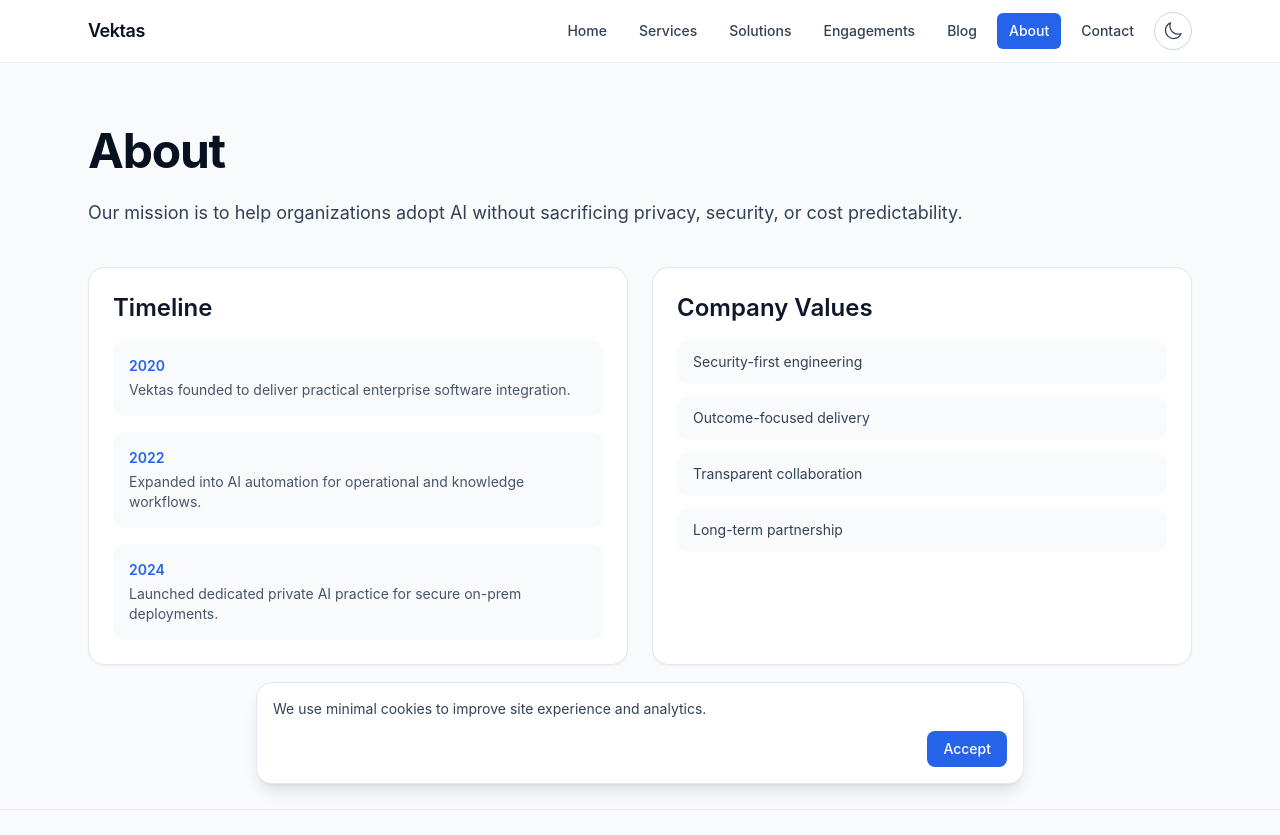
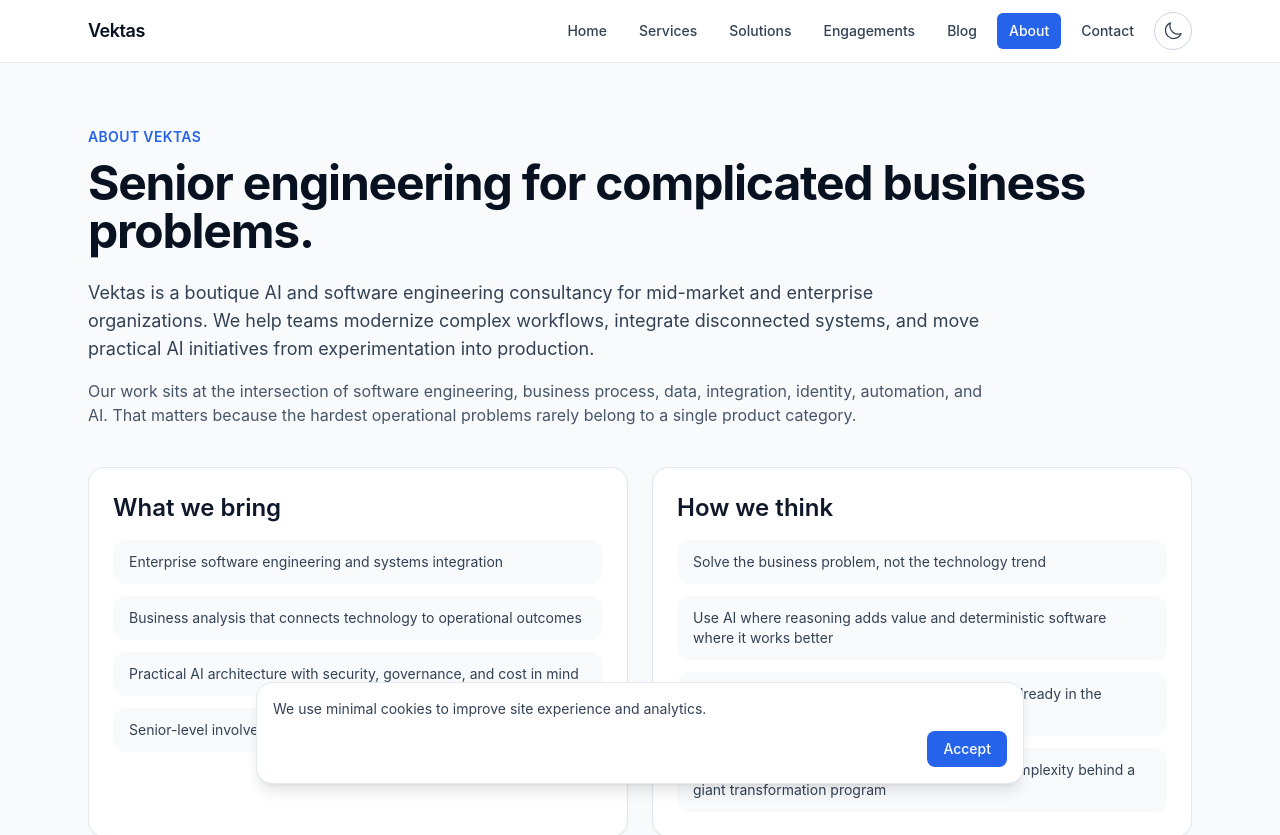
Before and after one commit to msmonroe/vektas_rebuild, a React (Vite) app: page /about in a window 1280 px wide. Shown: the top 835 px of the page. Built offline with nearby package versions, Linux system fonts and the light colour scheme.

Commit message:
Rewrite about page for senior enterprise positioning

```diff
--- a/src/pages/AboutPage.tsx
+++ b/src/pages/AboutPage.tsx
@@ -1,47 +1,51 @@
 import { ScrollReveal } from '../components/ScrollReveal'
 
-const timeline = [
-  { year: '2020', item: 'Vektas founded to deliver practical enterprise software integration.' },
-  { year: '2022', item: 'Expanded into AI automation for operational and knowledge workflows.' },
-  { year: '2024', item: 'Launched dedicated private AI practice for secure on-prem deployments.' },
+const strengths = [
+  'Enterprise software engineering and systems integration',
+  'Business analysis that connects technology to operational outcomes',
+  'Practical AI architecture with security, governance, and cost in mind',
+  'Senior-level involvement from discovery through delivery',
 ]
 
-const values = [
-  'Security-first engineering',
-  'Outcome-focused delivery',
-  'Transparent collaboration',
-  'Long-term partnership',
+const principles = [
+  'Solve the business problem, not the technology trend',
+  'Use AI where reasoning adds value and deterministic software where it works better',
+  'Design for the systems, constraints, and people already in the organization',
+  'Deliver in measurable stages instead of hiding complexity behind a giant transformation program',
 ]
 
 export function AboutPage() {
   return (
     <section className="mx-auto max-w-6xl px-4 py-16 sm:px-6" aria-labelledby="about-heading">
-      <h1 id="about-heading" className="text-4xl font-bold tracking-tight text-[#07111F] dark:text-white sm:text-5xl">
-        About
+      <p className="text-sm font-semibold uppercase tracking-wide text-blue-600">About Vektas</p>
+      <h1 id="about-heading" className="mt-3 text-4xl font-bold tracking-tight text-[#07111F] dark:text-white sm:text-5xl">
+        Senior engineering for complicated business problems.
       </h1>
       <p className="mt-6 max-w-4xl text-lg text-slate-700 dark:text-slate-200">
-        Our mission is to help organizations adopt AI without sacrificing privacy, security, or cost predictability.
+        Vektas is a boutique AI and software engineering consultancy for mid-market and enterprise organizations. We help teams modernize complex workflows, integrate disconnected systems, and move practical AI initiatives from experimentation into production.
+      </p>
+      <p className="mt-4 max-w-4xl text-slate-600 dark:text-slate-300">
+        Our work sits at the intersection of software engineering, business process, data, integration, identity, automation, and AI. That matters because the hardest operational problems rarely belong to a single product category.
       </p>
 
       <div className="mt-10 grid gap-6 lg:grid-cols-2">
         <ScrollReveal className="rounded-2xl border border-slate-200 bg-white p-6 shadow-sm dark:border-slate-800 dark:bg-slate-900">
-          <h2 className="text-2xl font-semibold text-slate-900 dark:text-white">Timeline</h2>
-          <ol className="mt-4 space-y-4">
-            {timeline.map((entry) => (
-              <li key={entry.year} className="rounded-xl bg-slate-50 p-4 dark:bg-slate-950">
-                <p className="text-sm font-semibold text-blue-600">{entry.year}</p>
-                <p className="mt-1 text-sm text-slate-600 dark:text-slate-300">{entry.item}</p>
+          <h2 className="text-2xl font-semibold text-slate-900 dark:text-white">What we bring</h2>
+          <ul className="mt-4 space-y-3">
+            {strengths.map((strength) => (
+              <li key={strength} className="rounded-xl bg-slate-50 px-4 py-3 text-sm text-slate-700 dark:bg-slate-950 dark:text-slate-200">
+                {strength}
               </li>
             ))}
-          </ol>
+          </ul>
         </ScrollReveal>
 
         <ScrollReveal className="rounded-2xl border border-slate-200 bg-white p-6 shadow-sm dark:border-slate-800 dark:bg-slate-900">
-          <h2 className="text-2xl font-semibold text-slate-900 dark:text-white">Company Values</h2>
+          <h2 className="text-2xl font-semibold text-slate-900 dark:text-white">How we think</h2>
           <ul className="mt-4 space-y-3">
-            {values.map((value) => (
-              <li key={value} className="rounded-xl bg-slate-50 px-4 py-3 text-sm text-slate-700 dark:bg-slate-950 dark:text-slate-200">
-                {value}
+            {principles.map((principle) => (
+              <li key={principle} className="rounded-xl bg-slate-50 px-4 py-3 text-sm text-slate-700 dark:bg-slate-950 dark:text-slate-200">
+                {principle}
               </li>
             ))}
           </ul>
```
